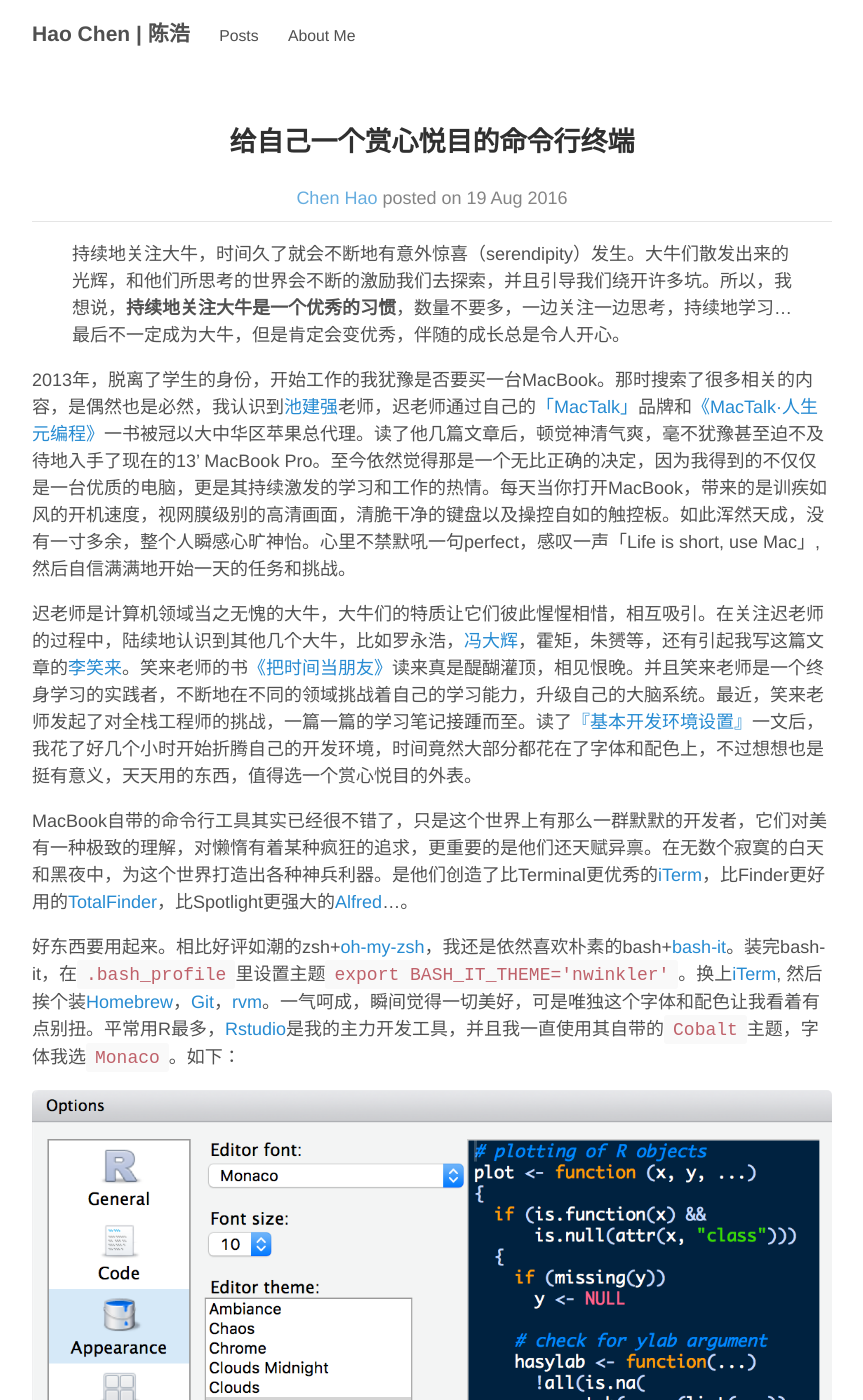
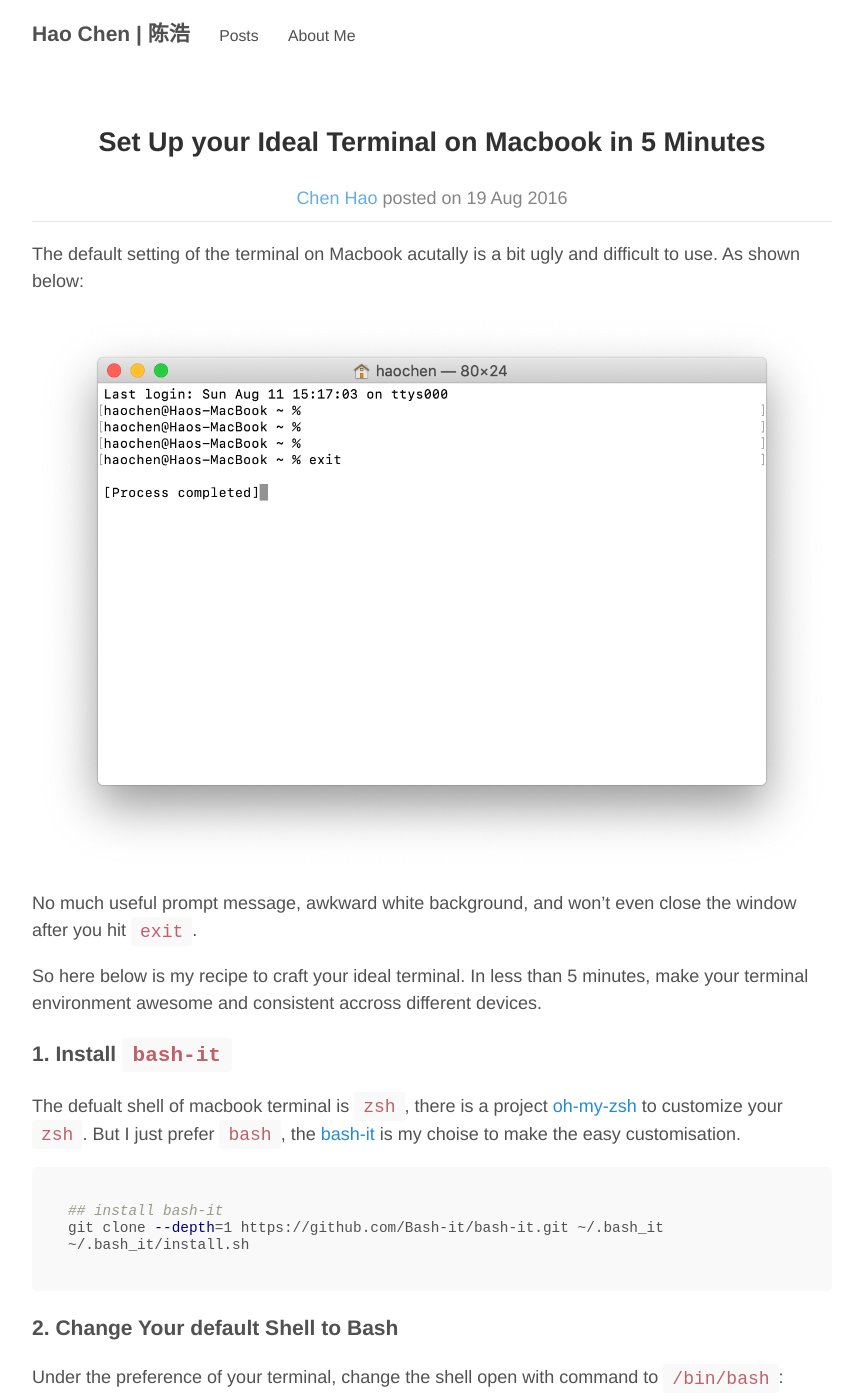
Before and after one commit to haoeric/haoeric.github.io, a Jekyll site: the page built from _posts/Skills/2016-08-19-My-Coding-Theme.md, in a window 1280 px wide and 1400 px high. Shown: the whole window, without its empty margins (208-1071 px from the left). Built offline with Jekyll 4.4.1, drawn with Linux system fonts in a browser that asks for light colours; comment, search, counter and statistics services are not loaded; some of the changed text lies outside the part shown.

Commit message:
update post my coding theme

````diff
--- a/_posts/Skills/2016-08-19-My-Coding-Theme.md
+++ b/_posts/Skills/2016-08-19-My-Coding-Theme.md
@@ -1,32 +1,89 @@
 ---
 layout: post
-title: 给自己一个赏心悦目的命令行终端
+title: Set Up your Ideal Terminal on Macbook in 5 Minutes
 comments: true
 categories: [Skills]
-tags: [commander, shell, theme]
+tags: [terminal, bash, bash-it, macbook, shell, theme]
 ---
 
-> 持续地关注大牛，时间久了就会不断地有意外惊喜（serendipity）发生。大牛们散发出来的光辉，和他们所思考的世界会不断的激励我们去探索，并且引导我们绕开许多坑。所以，我想说，**持续地关注大牛是一个优秀的习惯**，数量不要多，一边关注一边思考，持续地学习...最后不一定成为大牛，但是肯定会变优秀，伴随的成长总是令人开心。
+The default setting of the terminal on Macbook acutally is a bit ugly and difficult to use. As shown below:
 
-2013年，脱离了学生的身份，开始工作的我犹豫是否要买一台MacBook。那时搜索了很多相关的内容，是偶然也是必然，我认识到[池建强](http://macshuo.com)老师，迟老师通过自己的[「MacTalk」](http://macshuo.com)品牌和[《MacTalk·人生元编程》](https://www.amazon.cn/dp/B00ID5UV30)一书被冠以大中华区苹果总代理。读了他几篇文章后，顿觉神清气爽，毫不犹豫甚至迫不及待地入手了现在的13' MacBook Pro。至今依然觉得那是一个无比正确的决定，因为我得到的不仅仅是一台优质的电脑，更是其持续激发的学习和工作的热情。每天当你打开MacBook，带来的是训疾如风的开机速度，视网膜级别的高清画面，清脆干净的键盘以及操控自如的触控板。如此浑然天成，没有一寸多余，整个人瞬感心旷神怡。心里不禁默吼一句perfect，感叹一声「Life is short, use Mac」, 然后自信满满地开始一天的任务和挑战。
+![raw terminal look](/images/codingTheme/terminal_raw.png)
 
-迟老师是计算机领域当之无愧的大牛，大牛们的特质让它们彼此惺惺相惜，相互吸引。在关注迟老师的过程中，陆续地认识到其他几个大牛，比如罗永浩，[冯大辉](http://dbanotes.net)，霍矩，朱赟等，还有引起我写这篇文章的[李笑来](http://xiaolai.li/about/)。笑来老师的书[《把时间当朋友》](http://zhibimo.com/books/xiaolai/ba-shi-jian-dang-zuo-peng-you/)读来真是醍醐灌顶，相见恨晚。并且笑来老师是一个终身学习的实践者，不断地在不同的领域挑战着自己的学习能力，升级自己的大脑系统。最近，笑来老师发起了对全栈工程师的挑战，一篇一篇的学习笔记接踵而至。读了[『基本开发环境设置』](http://xiaolai.li/2016/06/16/makecs-basic-dev-env-settup/)一文后，我花了好几个小时开始折腾自己的开发环境，时间竟然大部分都花在了字体和配色上，不过想想也是挺有意义，天天用的东西，值得选一个赏心悦目的外表。
+No much useful prompt message, awkward white background, and won't even close the window after you hit `exit`.
 
-MacBook自带的命令行工具其实已经很不错了，只是这个世界上有那么一群默默的开发者，它们对美有一种极致的理解，对懒惰有着某种疯狂的追求，更重要的是他们还天赋异禀。在无数个寂寞的白天和黑夜中，为这个世界打造出各种神兵利器。是他们创造了比Terminal更优秀的[iTerm](https://www.iterm2.com/)，比Finder更好用的[TotalFinder](http://totalfinder.binaryage.com/)，比Spotlight更强大的[Alfred](https://www.alfredapp.com/)...。
+So here below is my recipe to craft your ideal terminal. In less than 5 minutes, make your terminal environment awesome and consistent accross different devices.
 
-好东西要用起来。相比好评如潮的zsh+[oh-my-zsh](https://github.com/robbyrussell/oh-my-zsh)，我还是依然喜欢朴素的bash+[bash-it](https://github.com/Bash-it/bash-it)。装完bash-it，在`.bash_profile`里设置主题`export BASH_IT_THEME='nwinkler'`。换上[iTerm](https://www.iterm2.com/), 然后挨个装[Homebrew](http://brew.sh)，[Git](https://git-scm.com)，[rvm](https://rvm.io)。一气呵成，瞬间觉得一切美好，可是唯独这个字体和配色让我看着有点别扭。平常用R最多，[Rstudio](https://www.rstudio.com)是我的主力开发工具，并且我一直使用其自带的`Cobalt`主题，字体我选`Monaco`。如下：
+### 1. Install `bash-it`
 
-![](/images/codingTheme/Rstudio_theme.png)
+The defualt shell of macbook terminal is `zsh`, there is a project [oh-my-zsh](https://github.com/robbyrussell/oh-my-zsh) to customize your `zsh`. But I just prefer `bash`, the [bash-it](https://github.com/Bash-it/bash-it) is my choise to make the easy customisation.
 
-笑来老师推荐的`Courier New`字体看起来纤细明了，可是我还是喜欢用了很久的`Monaco`(这单词是我一意大利同事的姓，也是世界倒数第二小的国家摩纳哥的英文名，印象深刻)，所以我把iTerm改成了与Rstudio一样的主题，如下：
+```bash
+## install bash-it
+git clone --depth=1 https://github.com/Bash-it/bash-it.git ~/.bash_it
+~/.bash_it/install.sh
+```
 
-ASCII编码和non-ASCII编码我都使用相同的`Monaco`字体，这个字体中英文看起来都很舒适。
+### 2. Change Your default Shell to Bash
 
-![](/images/codingTheme/iterm_font.png)
+Under the preference of your terminal, change the shell open with command to `/bin/bash`:
 
-颜色使用Mac自带的取色器（或者[sip](http://sipapp.io)），在Rstudio中获取对应的颜色，非常方便。
-![](/images/codingTheme/iterm_color.png)
+![change default shell](/images/codingTheme/terminal_change_shell.png)
 
-配置完之后保存profile, 然后重启iTerm。一切都好了，全身舒畅，终于可以踏实地工作了...
+Now you terminal has shifted from `zsh` to `bash`, let's update the theme under bash-it. open `~/.bash_profile` with an editor, find and change the following line
 
-![](/images/codingTheme/iterm_screenshot.png)
+```bash
+export BASH_IT_THEME='nwinkler'
+```
+
+I have did some change on the `nwinkler` theme to make the prompt more of my preference:
+
+![prompt style](/images/codingTheme/terminal_prompt_style.png)
+
+If you like my setting, you can open the file `~/.bash_it/themes/nwinkler/nwinkler.theme.bash` and replace the content with the following codes.
+
+```bash
+#!/bin/bash
+
+PROMPT_END_CLEAN="${green}>${reset_color}"
+PROMPT_END_DIRTY="${red}>${reset_color}"
+
+function prompt_end() {
+  echo -e "$PROMPT_END"
+}
+
+prompt_setter() {
+  local exit_status=$?
+  if [[ $exit_status -eq 0 ]]; then PROMPT_END=$PROMPT_END_CLEAN
+    else PROMPT_END=$PROMPT_END_DIRTY
+  fi
+  # Save history
+  history -a
+  history -c
+  history -r
+  PS1="(\t) $(scm_char) [${cyan}\u${reset_color}@${green}\H${reset_color}] ${yellow}\w${reset_color}$(scm_prompt_info) ${reset_color}\n$(prompt_end) "
+  PS2='> '
+  PS4='+ '
+}
+
+PROMPT_COMMAND=prompt_setter
+
+SCM_THEME_PROMPT_DIRTY=" ${bold_red}✗${normal}"
+SCM_THEME_PROMPT_CLEAN=" ${bold_green}✓${normal}"
+SCM_THEME_PROMPT_PREFIX=" ("
+SCM_THEME_PROMPT_SUFFIX=")"
+RVM_THEME_PROMPT_PREFIX=" ("
+RVM_THEME_PROMPT_SUFFIX=")"
+```
+
+### 3. Setup Terminal Theme
+
+For coding, I like white text with dark blue background, font of `Monaco 12pt`, vertial bar blink cursor in green color. I have wrapped them into my own theme - `Solarized Dark ansi`. And you can download from [here](https://drive.google.com/open?id=0B-Xwi)
+
+Under preference of terminal, goes to profiles, you can load the downloaded theme and set it as default.
+
+![load a new theme](/images/codingTheme/terminal_load_theme.png)
+
+Now you are all done, your terminal should look like this below, enjoy it now.
+
+![final terminal look](/images/codingTheme/iterm_screenshot.png)
````
Also changed, not shown: _posts/Thinking/random.md (added, +34 -0 lines), Gemfile.lock, images/codingTheme/terminal_change_shell.png (added), images/codingTheme/terminal_load_theme.png (added), images/codingTheme/terminal_prompt_style.png (added), images/codingTheme/terminal_raw.png (added).
